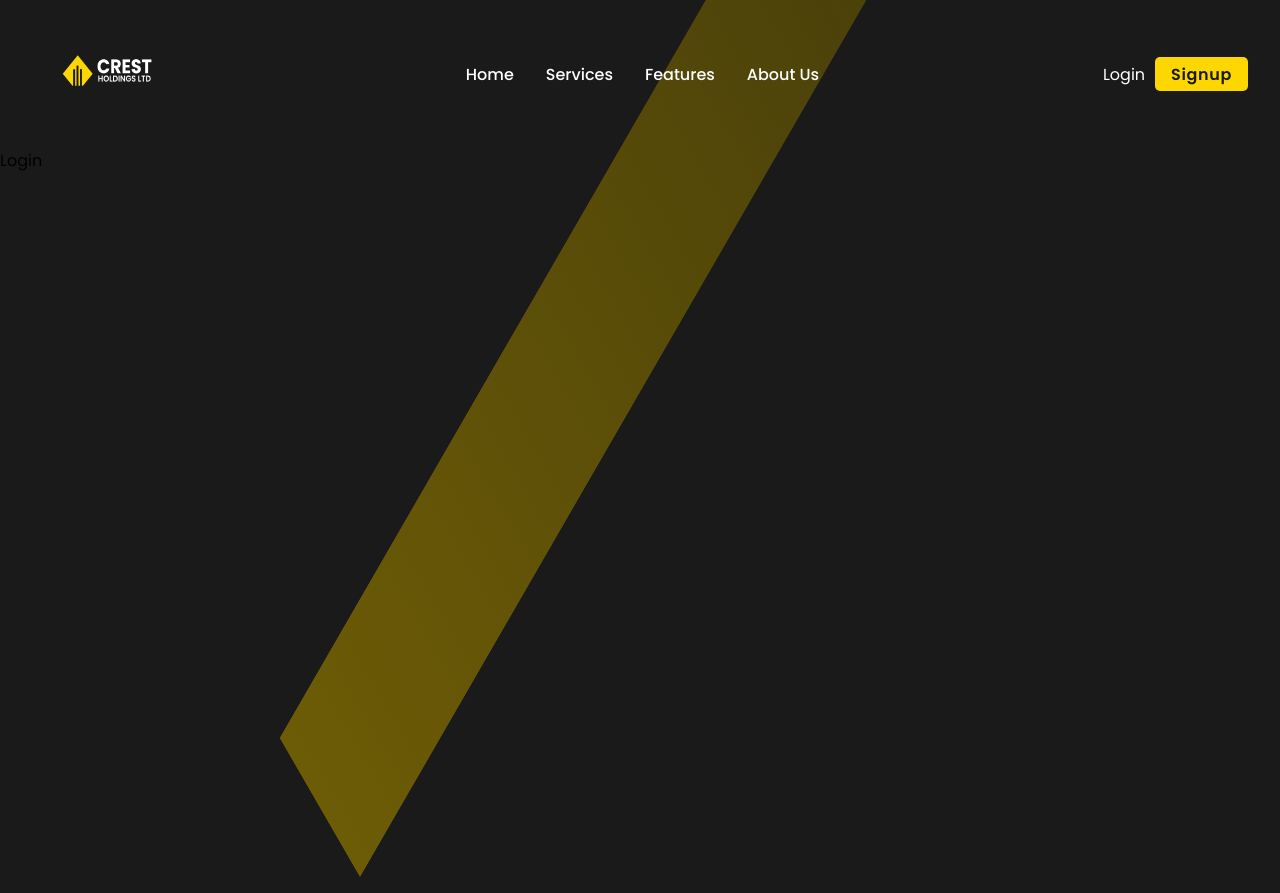
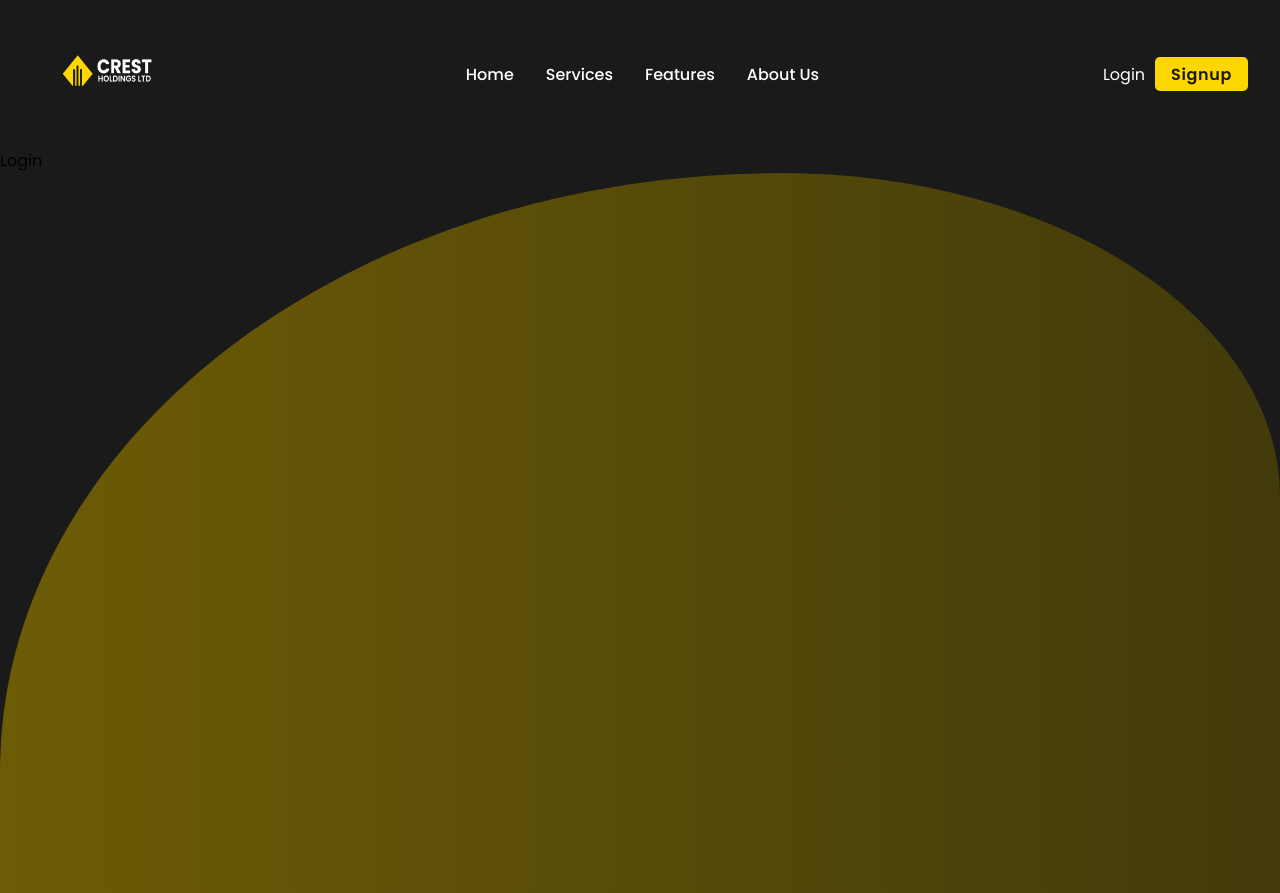
Before and after one commit to JosephWagio/crest, a React (Create React App) app: page /signin in a window 1280 px wide. Built offline with nearby package versions, Linux system fonts and the light colour scheme.

Commit message:
Noah's Commit

```diff
--- a/src/components/common/Footer/Footer.css
+++ b/src/components/common/Footer/Footer.css
@@ -5,26 +5,31 @@
 
 .footer-container {
 	height: 90vh;
+	display: flex;
+	justify-content: center;
+	position: relative;
 }
 
 .footer-tip {
-	position: relative;
-	height: 20vh;
 	width: 100%;
+	height: 100%;
 	background: linear-gradient(90deg, var(--footer-bg), #423a0b);
+	/* clip-path: polygon(60% 0%, 150% 90%, -30% 90%); */
 	border-top-right-radius: 30%;
-	transform: rotate(-60deg) skewX(-30deg) scale(1, 0.866);
+	/* transform: rotate(-60deg) skewX(-5deg) scale(1.1, .866); */
+	border-radius: 61% 39% 0% 0% / 83% 45% 11% 0% ;
+
 }
 
-.footer-tip::before,
-.footer-tip::after {
-	content: "";
-	position: absolute;
-	width: inherit;
-	height: inherit;
-	background: inherit;
-	border-top-right-radius: inherit;
+/* .footer-tip::before{
+	background: red;
+	transform: rotate(-135deg) skewX(-45deg) scale(1.414, .707) translateY(-50%);
 }
+
+.footer-tip::after{
+	background: green;
+	transform: rotate(135deg) skewY(-45deg) scale(.707, 1.414) translateX(50%);
+} */
 
 /* .footer-container::after {
 	content: "";
```
